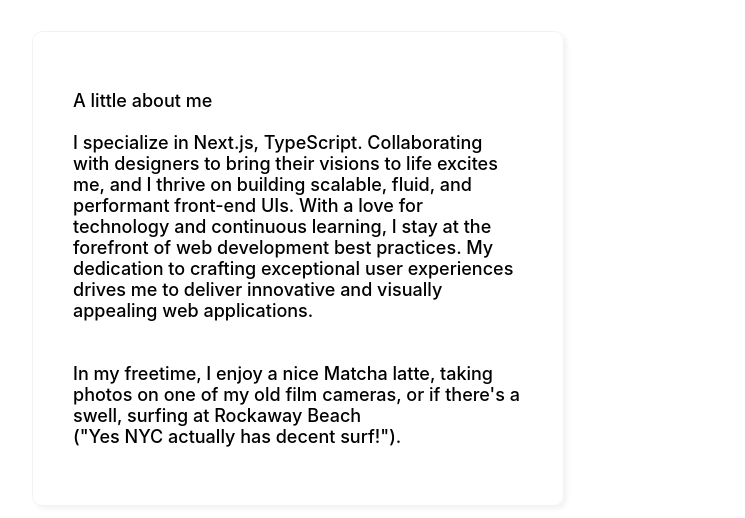
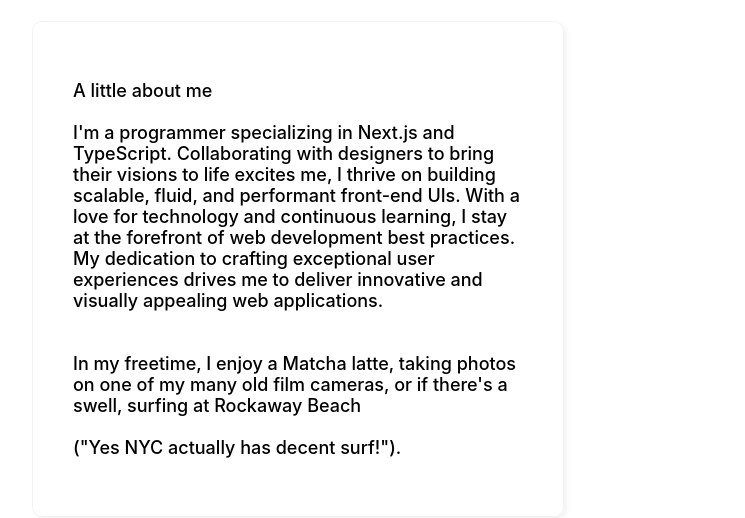
Before and after one commit to nikudon612/nikudon612, a React (Create React App) app: page / in a window 1280 px wide. Shown: the part 717-1235 px from the top of the page, without its empty margins (342-1087 px from the left). Built offline with nearby package versions, Linux system fonts and the light colour scheme; the HTML template or start-up script is replaced by a standard one; a web font is replaced by a local one.

Commit message:
updates to about section

```diff
--- a/src/pages/about/About.js
+++ b/src/pages/about/About.js
@@ -11,8 +11,8 @@ function About() {
             A little about me
             <br />
             <br />
-            I specialize in Next.js, TypeScript. Collaborating with designers
-            to bring their visions to life excites me, and I thrive on building
+            I'm a programmer specializing in Next.js and TypeScript. Collaborating with designers
+            to bring their visions to life excites me, I thrive on building
             scalable, fluid, and performant front-end UIs. With a love for
             technology and continuous learning, I stay at the forefront of web
             development best practices. My dedication to crafting exceptional
@@ -31,7 +31,8 @@ function About() {
             <br />
             <br />
             <br />
-            In my freetime, I enjoy a nice Matcha latte, taking photos on one of my old film cameras, or if there's a swell, surfing at Rockaway Beach
+            In my freetime, I enjoy a Matcha latte, taking photos on one of my many old film cameras, or if there's a swell, surfing at Rockaway Beach
+            <br/>
             <br/>
             ("Yes NYC actually has decent surf!").
           </p>
```
